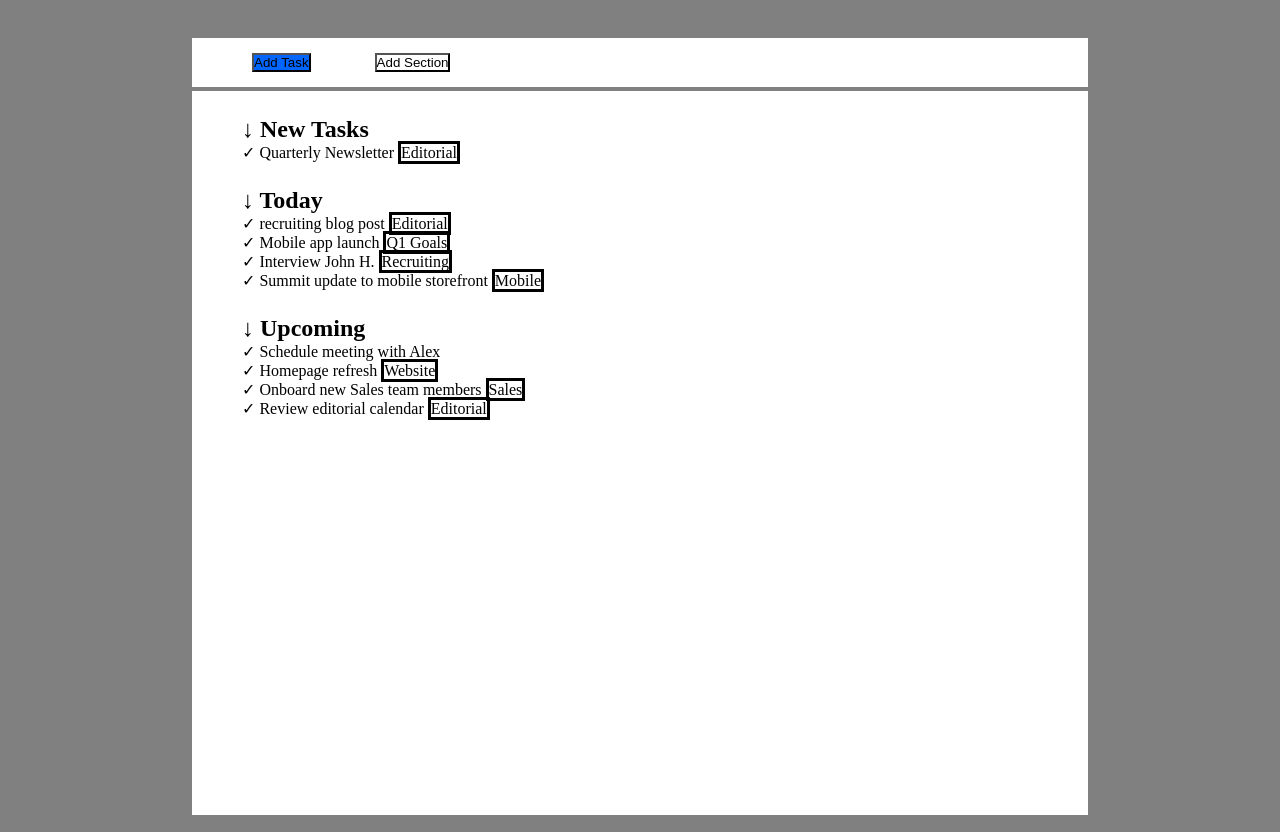
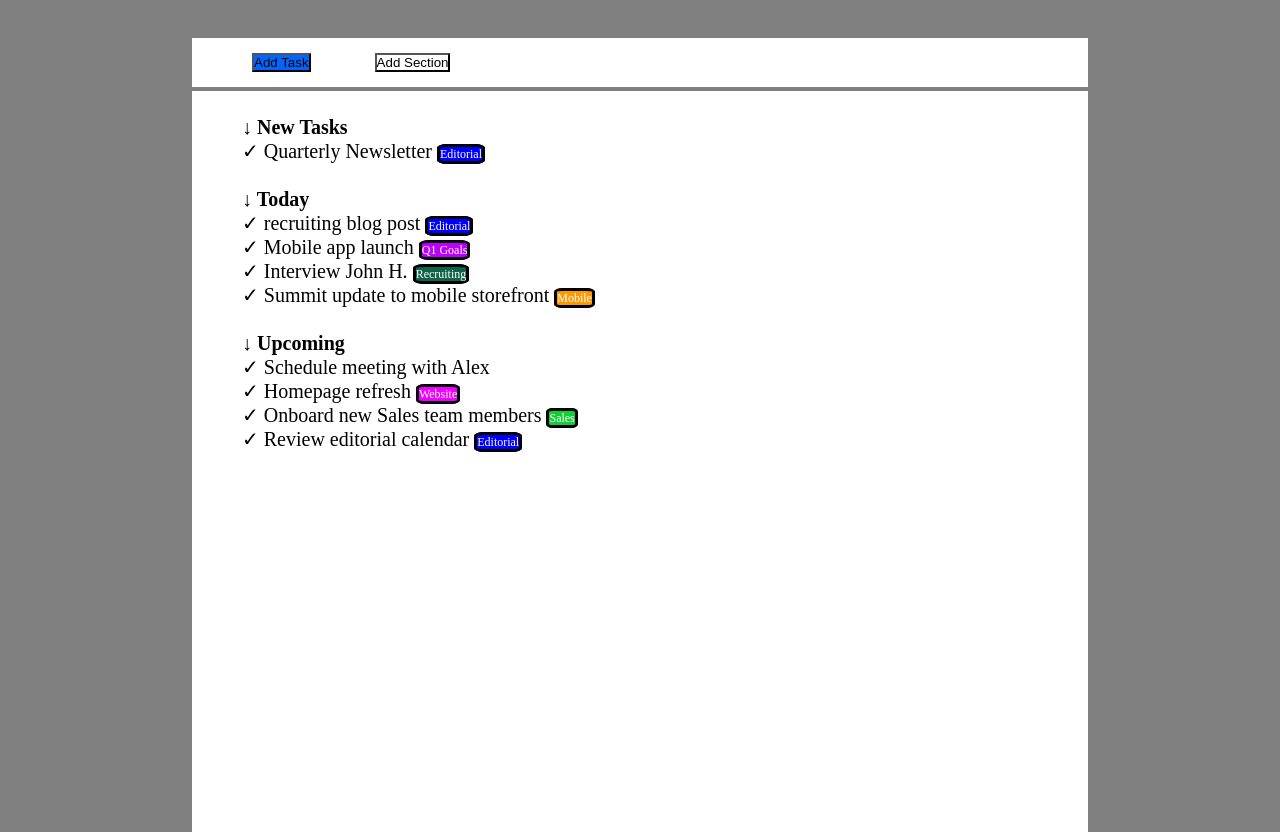
Before and after one commit to riccardo-ottavi/html-css-toboolist, a plain HTML site: page index.html in a window 1280 px wide. Shown: the part 64-896 px from the top of the page. Drawn offline with Linux system fonts and the light colour scheme.

Commit message:
colora i label

```diff
--- a/css/main.css
+++ b/css/main.css
@@ -61,3 +61,55 @@ button {
 section {
     padding-top: 25px;
 }
+
+.blue-label {
+    border-radius: 20%;
+    border: solid 3px black;
+    background-color: blue;
+    color: white;
+    font-size: 12px;
+}
+
+.purple-label {
+    border-radius: 20%;
+    border: solid 3px black;
+    background-color: rgb(187, 0, 255);
+    color: white;
+    font-size: 12px;
+}
+
+.green-label {
+    border-radius: 20%;
+    border: solid 3px black;
+    background-color: rgb(14, 99, 72);
+    color: white;
+    font-size: 12px;
+}
+
+.orange-label {
+    border-radius: 20%;
+    border: solid 3px black;
+    background-color: rgb(255, 153, 0);
+    color: white;
+    font-size: 12px;
+}
+
+.pink-label {
+    border-radius: 20%;
+    border: solid 3px black;
+    background-color: rgb(242, 0, 255);
+    color: white;
+    font-size: 12px;
+}
+
+.light-green-lable{
+    border-radius: 20%;
+    border: solid 3px black;
+    background-color: rgb(18, 205, 52);
+    color: white;
+    font-size: 12px;
+}
+
+section * {
+    font-size: 20px;
+}
--- a/index.html
+++ b/index.html
@@ -31,7 +31,7 @@
             <div>
                 <h2>&darr; New Tasks</h2>
                 &check; Quarterly Newsletter
-                <label class="label-border">Editorial</label>
+                <label class="blue-label">Editorial</label>
             </div>
         </section>
 
@@ -40,19 +40,19 @@
             <div>
                 <h2>&darr; Today</h2>
                 &check; recruiting blog post
-                <label class="label-border">Editorial</label>
+                <label class="blue-label">Editorial</label>
                 <br>
 
                 &check; Mobile app launch
-                <label class="label-border">Q1 Goals</label>
+                <label class="purple-label">Q1 Goals</label>
                 <br>
 
                 &check; Interview John H.
-                <label class="label-border">Recruiting</label>
+                <label class="green-label">Recruiting</label>
                 <br>
 
                 &check; Summit update to mobile storefront
-                <label class="label-border">Mobile</label>
+                <label class="orange-label">Mobile</label>
 
             </div>
         </section>
@@ -65,15 +65,15 @@
                 <br>
 
                 &check; Homepage refresh
-                <label class="label-border">Website</label>
+                <label class="pink-label">Website</label>
                 <br>
 
                 &check; Onboard new Sales team members
-                <label class="label-border">Sales</label>
+                <label class="light-green-lable">Sales</label>
                 <br>
 
                 &check; Review editorial calendar
-                <label class="label-border">Editorial</label>
+                <label class="blue-label">Editorial</label>
 
             </div>
         </section>
```
